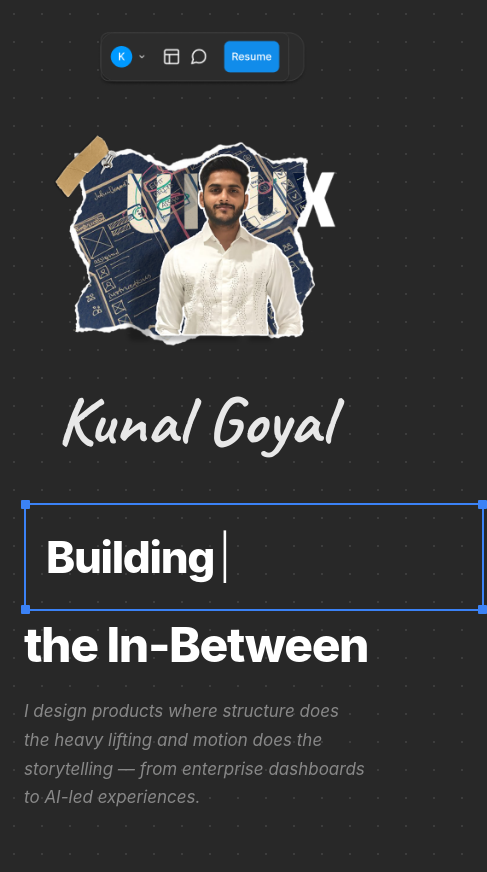
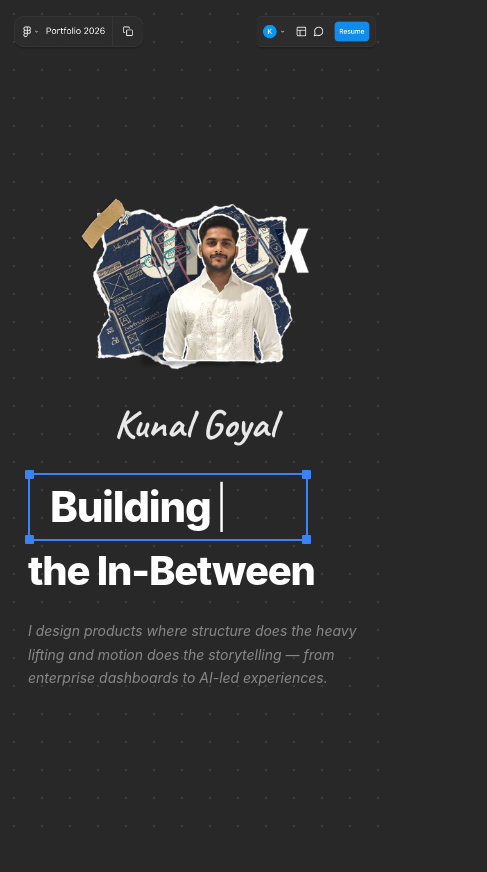
Before and after one commit to kunalgoyal007/Portfolio, a React (Vite) app: page / in a window 390 px wide. Shown: the whole page, 487 px wide, since content can reach past the window. After the commit the page ends 844 px from the top, so only its background shows below. Built offline with nearby package versions, Linux system fonts and the light colour scheme.

Commit message:
make hero and navbar responsive for mobile and tablet

```diff
--- a/src/components/Hero.module.css
+++ b/src/components/Hero.module.css
@@ -7,7 +7,7 @@
   width: 100%;
 }
 
-/* ── LEFT — photo (exactly half the viewport) ── */
+/* ── LEFT — photo ── */
 .photoCol {
   flex: 1;
   display: flex;
@@ -34,7 +34,7 @@
   text-align: center;
 }
 
-/* ── RIGHT — text (exactly half the viewport) ── */
+/* ── RIGHT — text ── */
 .textCol {
   flex: 1;
   display: flex;
@@ -52,12 +52,11 @@
   border-radius: 4px;
   padding: 10px 20px;
   margin-bottom: 10px;
-  /* fixed size — text animates inside without resizing the box */
   width: 460px;
   height: 108px;
 }
 
-/* corner handles — same style as Figma selection corners */
+/* corner handles */
 .cornerTL,
 .cornerTR,
 .cornerBL,
@@ -69,8 +68,8 @@
   border-radius: 1px;
 }
 
-.cornerTL { top: -5px;  left: -5px;  }
-.cornerTR { top: -5px;  right: -5px; }
+.cornerTL { top: -5px;    left: -5px;  }
+.cornerTR { top: -5px;    right: -5px; }
 .cornerBL { bottom: -5px; left: -5px;  }
 .cornerBR { bottom: -5px; right: -5px; }
 
@@ -115,38 +114,36 @@
   max-width: 420px;
 }
 
-/* ── RESPONSIVE ── */
+/* ── tablet (1100px) ── */
 @media (max-width: 1100px) {
-  .photoCol {
-    padding: 0 40px 0 40px;
-  }
+  .photoCol { padding: 0 32px 0 40px; }
+  .textCol  { padding: 0 40px 0 32px; }
 
-  .textCol {
-    padding: 0 40px 0 40px;
+  .typingBox {
+    width: 340px;
+    height: 84px;
   }
 
   .typingText,
-  .cursor {
-    font-size: 60px;
-  }
+  .cursor   { font-size: 60px; }
 
-  .headline {
-    font-size: 66px;
-  }
+  .headline { font-size: 66px; white-space: normal; }
 }
 
+/* ── tablet/mobile (768px) — stack vertically ── */
 @media (max-width: 768px) {
   .hero {
     flex-direction: column;
-    padding: 120px 24px 60px;
-    gap: 40px;
+    align-items: center;
+    padding: 90px 24px 60px;
+    gap: 32px;
   }
 
   .photoCol,
   .textCol {
     flex: none;
     width: 100%;
-    padding: 0;
+    padding: 0 20px;
     align-items: center;
   }
 
@@ -155,15 +152,53 @@
   }
 
   .photo {
-    max-width: 320px;
+    max-width: 300px;
+  }
+
+  .name { font-size: 48px; }
+
+  .typingBox {
+    width: 100%;
+    max-width: 340px;
+    height: 80px;
   }
 
   .typingText,
-  .cursor {
-    font-size: 44px;
+  .cursor   { font-size: 52px; }
+
+  .headline {
+    font-size: 52px;
+    white-space: normal;
   }
 
-  .headline {
-    font-size: 48px;
+  .sub { font-size: 15px; max-width: 100%; }
+}
+
+/* ── mobile (480px) ── */
+@media (max-width: 480px) {
+  .hero {
+    padding: 80px 16px 48px;
+    gap: 24px;
   }
+
+  .photoCol,
+  .textCol {
+    padding: 0 12px;
+  }
+
+  .photo    { max-width: 260px; }
+  .name     { font-size: 40px; }
+
+  .typingBox {
+    width: 100%;
+    max-width: 280px;
+    height: 68px;
+  }
+
+  .typingText,
+  .cursor   { font-size: 42px; }
+
+  .headline { font-size: 40px; }
+
+  .sub      { font-size: 14px; }
 }
--- a/src/components/Navbar.module.css
+++ b/src/components/Navbar.module.css
@@ -25,3 +25,33 @@
   width: auto;
   pointer-events: all;
 }
+
+/* ── tablet ── */
+@media (max-width: 768px) {
+  .left {
+    top: 20px;
+    left: 20px;
+    height: 40px;
+  }
+
+  .right {
+    top: 20px;
+    right: 20px;
+    height: 40px;
+  }
+}
+
+/* ── mobile ── */
+@media (max-width: 480px) {
+  .left {
+    top: 16px;
+    left: 14px;
+    height: 34px;
+  }
+
+  .right {
+    top: 16px;
+    right: 14px;
+    height: 34px;
+  }
+}
```
